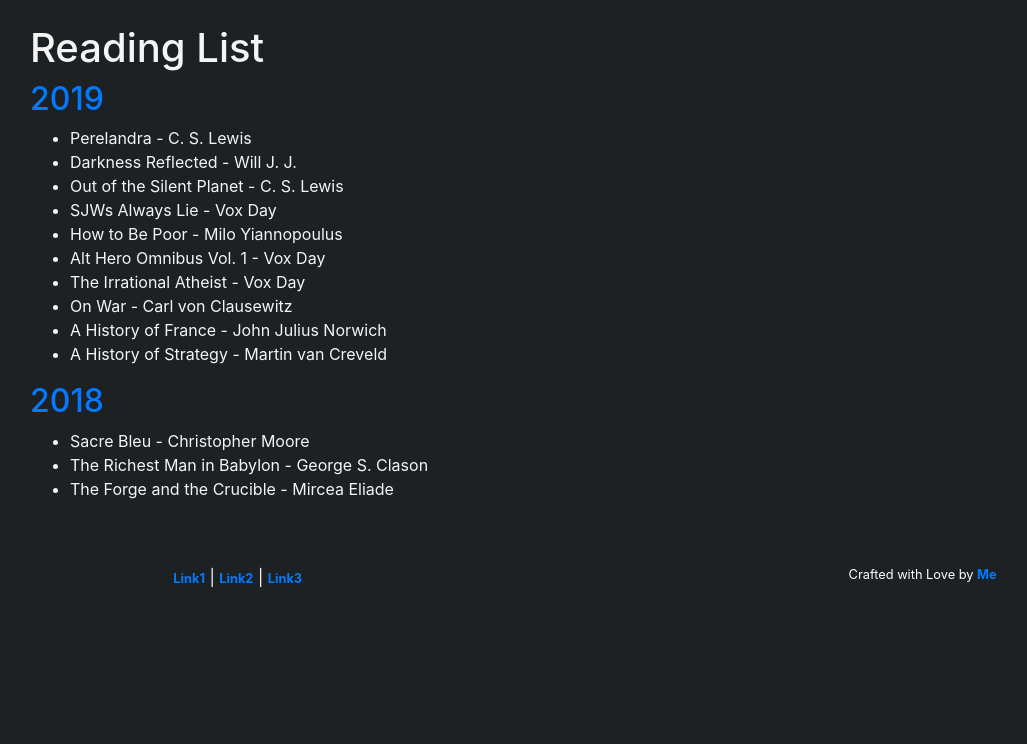
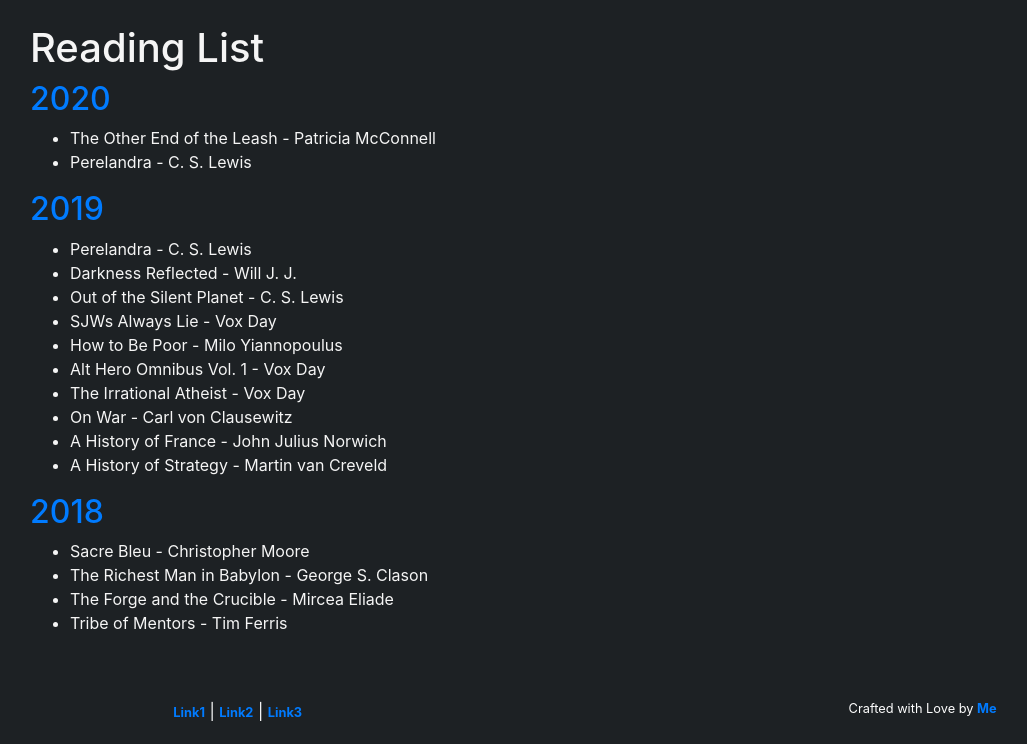
Before and after one commit to silaspath/lightning_flask, a Flask app: page /readinglist in a window 1280 px wide. Shown: the part 56-800 px from the top of the page, without its empty margins (55-1082 px from the left). Run offline with Flask 2, Linux system fonts and the light colour scheme; parts of the project's set-up code (start-up, migrations or seed data) failed here and were passed over; some libraries are stand-ins or nearby versions.

Commit message:
Update reading.html
add dog book, add tim ferris

```diff
--- a/lightning_flask/templates/reading.html
+++ b/lightning_flask/templates/reading.html
@@ -2,6 +2,11 @@
 {% block content %}
     <h1>Reading List</h1>
     <div class="reading-section">
+        <h2>2020</h2>
+        <ul>
+            <li>The Other End of the Leash - Patricia McConnell</li>
+            <li>Perelandra - C. S. Lewis</li>
+        </ul>
         <h2>2019</h2>
         <ul>
             <li>Perelandra - C. S. Lewis</li>
@@ -20,6 +25,7 @@
             <li>Sacre Bleu - Christopher Moore</li>
             <li>The Richest Man in Babylon - George S. Clason</li>
             <li>The Forge and the Crucible - Mircea Eliade</li>
+            <li>Tribe of Mentors - Tim Ferris</li>
         </ul>
 
     </div>
```
